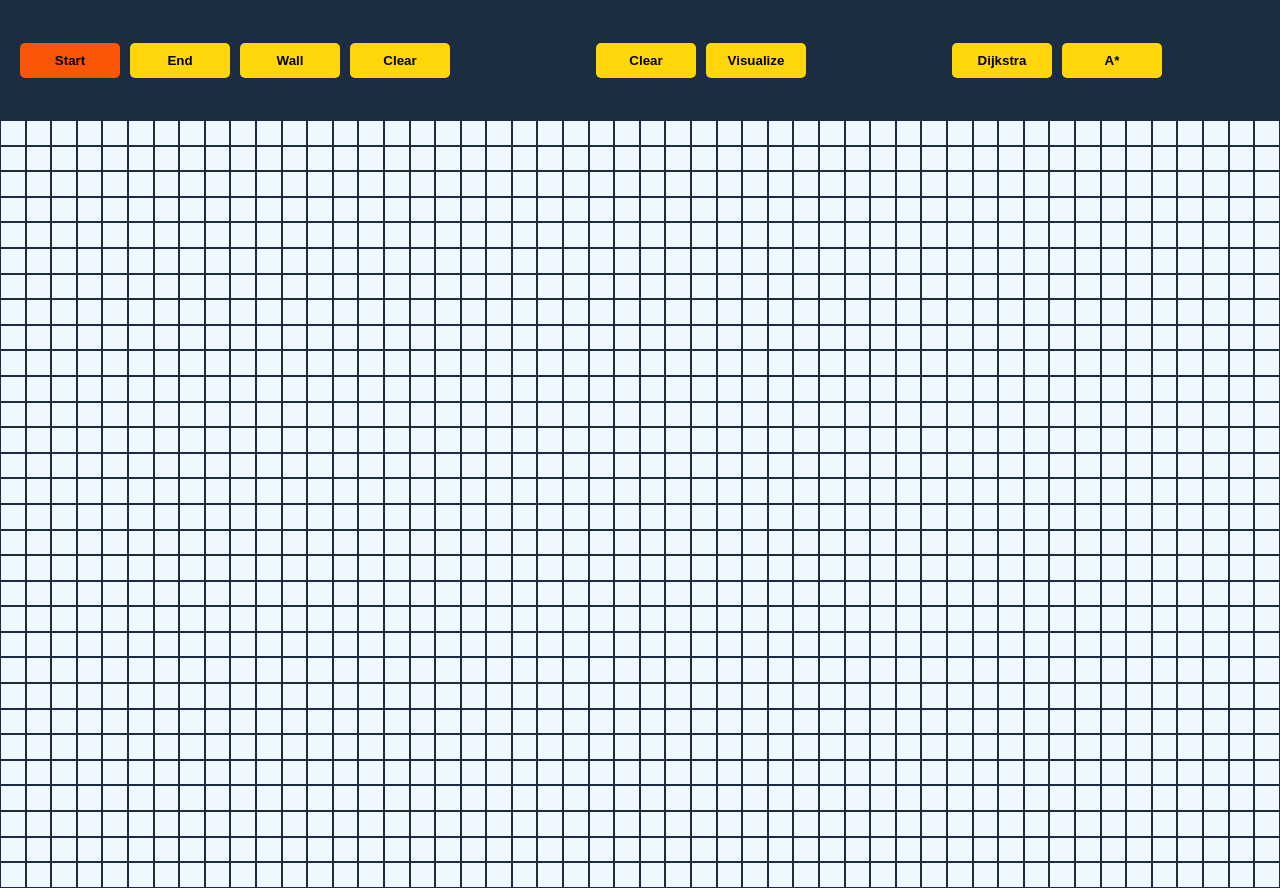
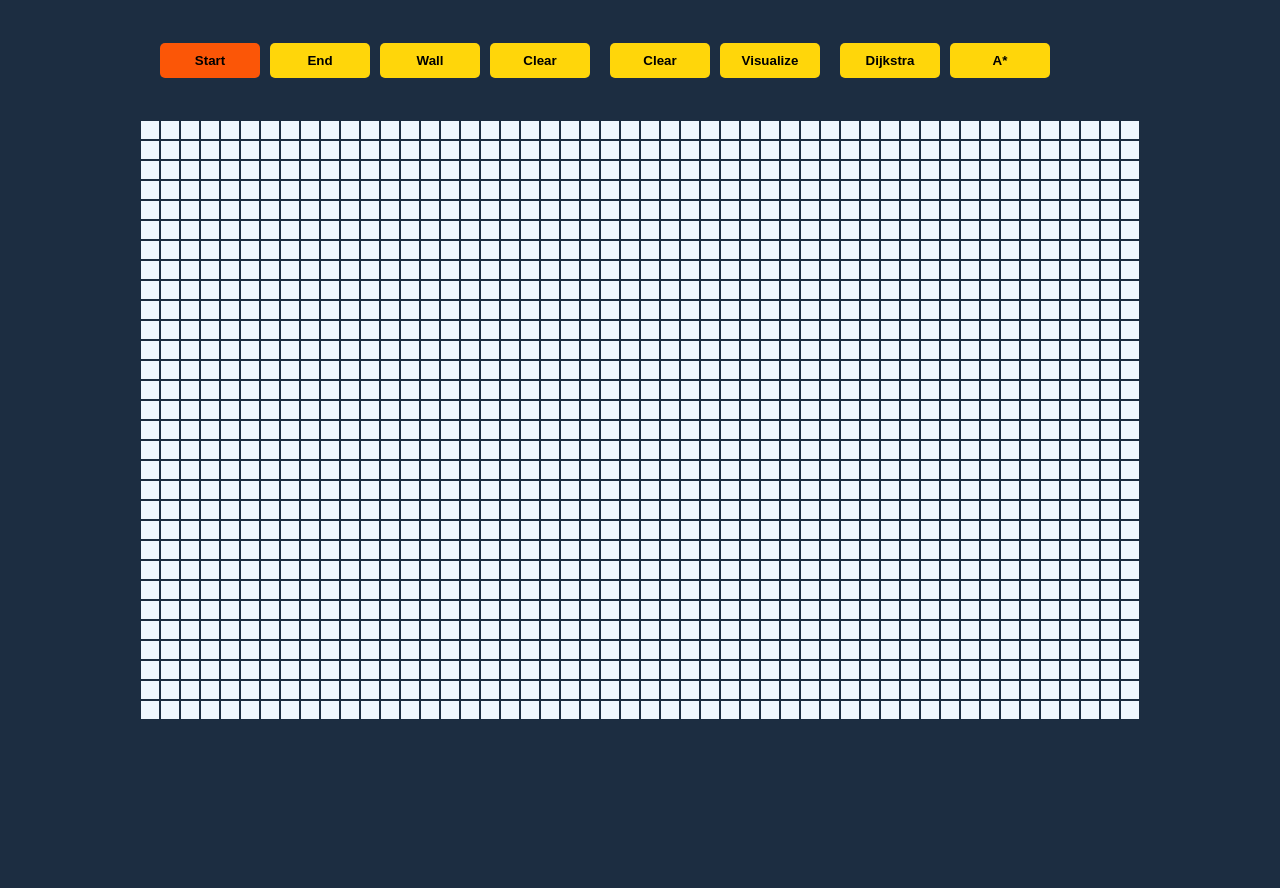
Before and after one commit to webiosita9512357/reactPaths, a React (Create React App) app: page / in a window 1280 px wide. After the commit the page ends 800 px from the top, so only its background shows below. Built offline with nearby package versions, Linux system fonts and the light colour scheme.

Commit message:
sum update

```diff
--- a/src/PathFinder.jsx
+++ b/src/PathFinder.jsx
@@ -100,7 +100,7 @@ const PathFinder = () => {
  const styles = {
   main: {
     width: '100vw',
-    maxWidth: '1400px',
+    maxWidth: '1000px',
     margin: '0 auto',
   },
   grid: {
--- a/src/components/Node.jsx
+++ b/src/components/Node.jsx
@@ -29,11 +29,11 @@ const Node = ({num, mode, setMatrix, status, disabledChoice}) => {
     backgroundColor: getColor(status),
     border: "1px solid #1c2d41",
     width: "2vw",
-    maxWidth: "28px",
+    maxWidth: "20px",
     height: "2vw",
-    maxHeight: "28px",
+    maxHeight: "20px",
     cursor: "pointer",
-    transition: "all 0.2s",
+    transition: "all 0.4s",
   }
 }
 
```
